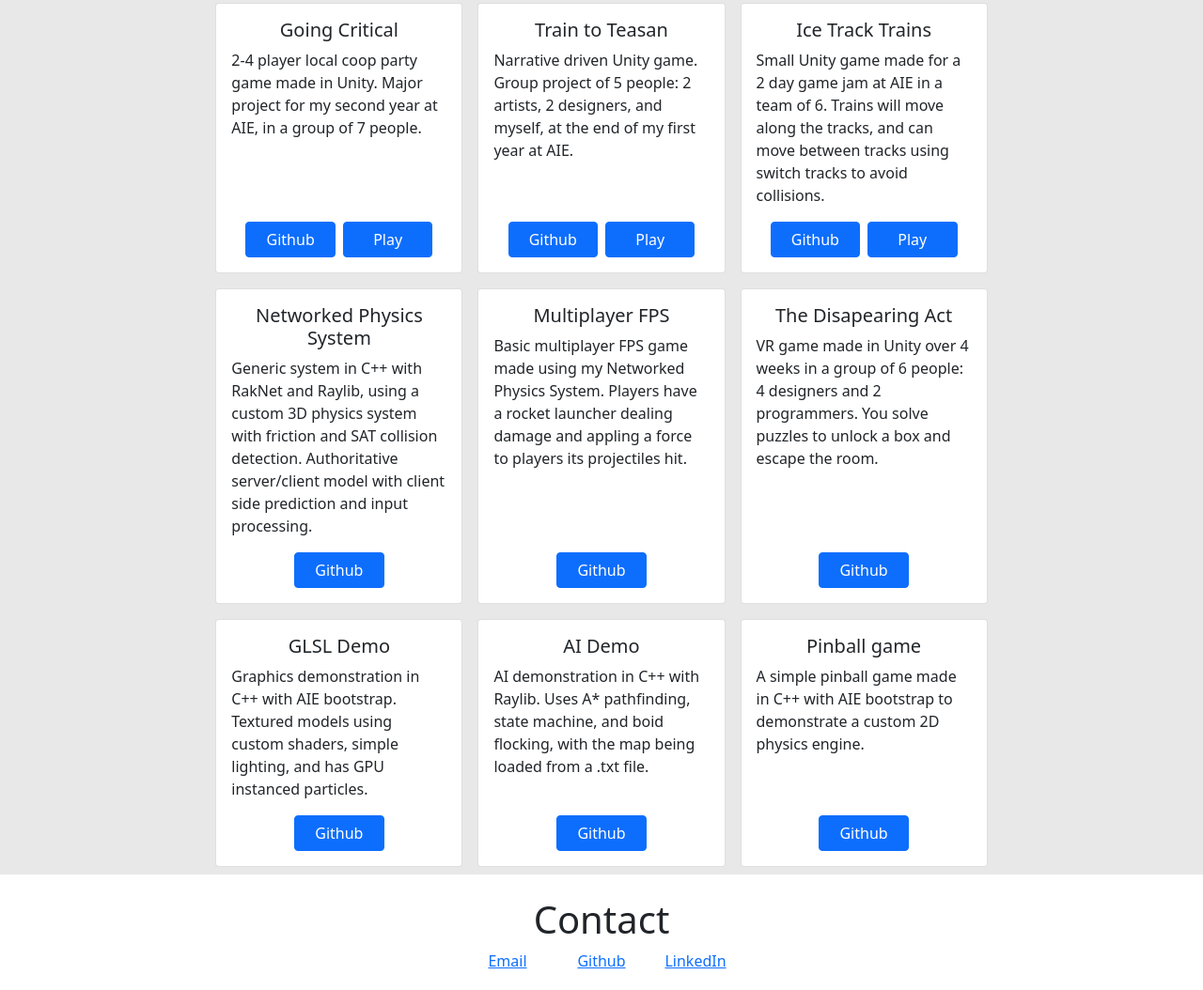
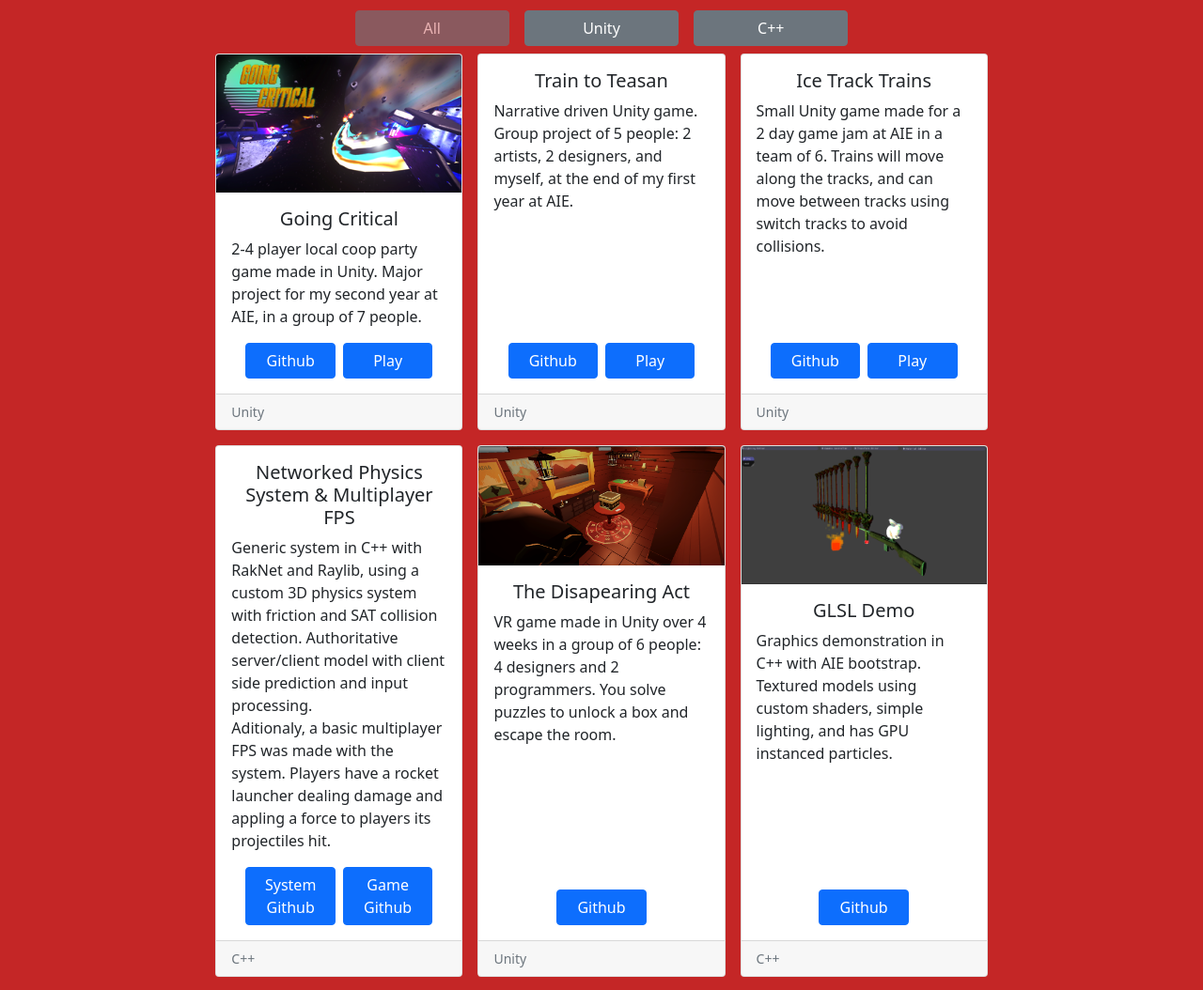
Before and after one commit to TheTastyGravy/TheTastyGravy.github.io, a plain HTML site: page index.html in a window 1280 px wide. Shown: the part 445-1499 px from the top of the page at 94% size. Drawn offline with nearby package versions, Linux system fonts and the light colour scheme.

Commit message:
Update page formatting, Add images

```diff
--- /dev/null
+++ b/custom.css
@@ -0,0 +1 @@
+.portfolio-panel { background-color:#c42626 }
--- a/index.html
+++ b/index.html
@@ -6,13 +6,10 @@
         <meta name="viewport" content="width=device-width, initial-scale=1, shrink-to-fit=no">
         <!-- Bootstrap CSS -->
         <link href="https://cdn.jsdelivr.net/npm/bootstrap@5.0.1/dist/css/bootstrap.min.css" rel="stylesheet" integrity="sha384-+0n0xVW2eSR5OomGNYDnhzAbDsOXxcvSN1TPprVMTNDbiYZCxYbOOl7+AMvyTG2x" crossorigin="anonymous">
-        <!-- Optional JavaScript -->
-        <script src="https://cdn.jsdelivr.net/npm/bootstrap@5.0.1/dist/js/bootstrap.bundle.min.js" integrity="sha384-gtEjrD/SeCtmISkJkNUaaKMoLD0//ElJ19smozuHV6z3Iehds+3Ulb9Bn9Plx0x4" crossorigin="anonymous"></script>
+        <link rel="stylesheet" type="text/css" href="custom.css">
 
         <title>Thomas Dufresne | Game Programmer</title>
     </head>
-
-    <!-- Why are you reading this? Its a lot nicer with CSS... -->
 
     <body>
         <!--Navbar-->
@@ -40,7 +37,7 @@
         </nav>
 
         <!--About me-->
-        <div class="m-3 p-5 " id="About">
+        <div class="m-3 p-5" id="About">
             <div class="">
                 <h1>I'm Thomas Dufresne</h1>
                 <p class="fs-2 mb-2">
@@ -53,30 +50,52 @@
                 -->
             </div>
         </div>
-        <!--<hr>-->
-
 
         <!--Portfolio projects-->
-        <div class="pt-5 pb-2" style="background-color:#E8E8E8">
+        <div class="portfolio-panel pt-5 pb-2">
             <div class="px-3 col-12 col-lg-9 col-xl-8 mx-auto" id="Portfolio">
                 <h1 class="text-center">Projects</h1>
-                <div class="row row-cols-1 row-cols-sm-2 row-cols-md-3 g-3">
-                    <div class="col">
-                        <div class="card h-100">
+                <!--Filters-->
+                <div class="py-2">
+                    <!--Buttons-->
+                    <div class="d-none d-md-flex justify-content-center row-cols-5 gap-3">
+                        <button class="col portfolio-button btn btn-secondary" type="button" onclick="buttonClicked(this.name, '')" name="All" disabled>All</button>
+                        <button class="col portfolio-button btn btn-secondary" type="button" onclick="buttonClicked(this.name, 'unity')" name="Unity">Unity</button>
+                        <button class="col portfolio-button btn btn-secondary" type="button" onclick="buttonClicked(this.name, 'cpp')" name="C++">C++</button>
+                    </div>
+                    <!--Dropdown for mobile-->
+                    <div class="dropdown d-flex d-md-none justify-content-center">
+                        <button class="btn btn-secondary dropdown-toggle col-6 text-center" type="button" id="portfolioDropdownButton" data-bs-toggle="dropdown" aria-expanded="false">
+                            All
+                        </button>
+                        <ul class="dropdown-menu col-6" aria-labelledby="portfolioDropdownButton">
+                            <li><button class="portfolio-button dropdown-item text-center" type="button" onclick="buttonClicked(this.name, '')" name="All" disabled>All</button></li>
+                            <li><button class="portfolio-button dropdown-item text-center" type="button" onclick="buttonClicked(this.name, 'unity')" name="Unity">Unity</button></li>
+                            <li><button class="portfolio-button dropdown-item text-center" type="button" onclick="buttonClicked(this.name, 'cpp')" name="C++">C++</button></li>
+                        </ul>
+                    </div>
+                </div>
+
+                <!--Card list-->
+                <div class="row row-cols-1 row-cols-sm-2 row-cols-lg-3 justify-content-center g-3">
+                    <div class="col card-container">
+                        <div class="card h-100 unity">
+                            <img src="Images/GoingCritical.png" class="card-img-top" alt="Going Critical Image">
                             <div class="card-body d-flex flex-column">
                                 <h5 class="card-title text-center">Going Critical</h5>
                                 <p class="card-text">
                                     2-4 player local coop party game made in Unity. Major project for my second year at AIE, in a group of 7 people.
                                 </p>
                                 <div class="d-flex justify-content-center gap-2 mt-auto">
-                                    <a class="btn btn-primary col-5" href="https://github.com/TheTastyGravy/SpacePirates" type="button">Github</a>
-                                    <a class="btn btn-primary col-5" href="https://andrew-spinks.itch.io/going-critical" type="button">Play</a>
+                                    <a class="btn btn-primary col-5" type="button" href="https://github.com/TheTastyGravy/SpacePirates">Github</a>
+                                    <a class="btn btn-primary col-5" type="button" href="https://andrew-spinks.itch.io/going-critical">Play</a>
                                 </div>
                             </div>
+                            <small class="card-footer text-muted">Unity</small>
                         </div>
                     </div>
-                    <div class="col">
-                        <div class="card h-100">
+                    <div class="col card-container">
+                        <div class="card h-100 unity">
                             <div class="card-body d-flex flex-column">
                                 <h5 class="card-title text-center">Train to Teasan</h5>
                                 <p class="card-text">
@@ -84,14 +103,15 @@
                                     my first year at AIE.
                                 </p>
                                 <div class="d-flex justify-content-center gap-2 mt-auto">
-                                    <a class="btn btn-primary col-5" href="https://github.com/AIESydneyStudents/BlindWurclsElk" type="button">Github</a>
-                                    <a class="btn btn-primary col-5" href="TTT_Build/index.html" type="button">Play</a>
+                                    <a class="btn btn-primary col-5" type="button" href="https://github.com/AIESydneyStudents/BlindWurclsElk">Github</a>
+                                    <a class="btn btn-primary col-5" type="button" href="TTT_Build/index.html">Play</a>
                                 </div>
                             </div>
+                            <small class="card-footer text-muted">Unity</small>
                         </div>
                     </div>
-                    <div class="col">
-                        <div class="card h-100">
+                    <div class="col card-container">
+                        <div class="card h-100 unity">
                             <div class="card-body d-flex flex-column">
                                 <h5 class="card-title text-center">Ice Track Trains</h5>
                                 <p class="card-text">
@@ -99,43 +119,35 @@
                                     and can move between tracks using switch tracks to avoid collisions.
                                 </p>
                                 <div class="d-flex justify-content-center gap-2 mt-auto">
-                                    <a class="btn btn-primary col-5" href="https://github.com/comi999/Game-Jam" type="button">Github</a>
-                                    <a class="btn btn-primary col-5" href="IceTrackTrains_Build/index.html" type="button">Play</a>
+                                    <a class="btn btn-primary col-5" type="button" href="https://github.com/comi999/Game-Jam">Github</a>
+                                    <a class="btn btn-primary col-5" type="button" href="IceTrackTrains_Build/index.html">Play</a>
                                 </div>
                             </div>
+                            <small class="card-footer text-muted">Unity</small>
                         </div>
                     </div>
-                    <div class="col">
-                        <div class="card h-100">
+                    <div class="col card-container">
+                        <div class="card h-100 cpp">
                             <div class="card-body d-flex flex-column">
-                                <h5 class="card-title text-center">Networked Physics System</h5>
+                                <h5 class="card-title text-center">Networked Physics System & Multiplayer FPS</h5>
                                 <p class="card-text">
                                     Generic system in C++ with RakNet and Raylib, using a custom 3D physics system with friction and
                                     SAT collision detection. Authoritative server/client model with client side prediction and input
-                                    processing.
-                                </p>
-                                <div class="d-flex justify-content-center gap-2 mt-auto">
-                                    <a class="btn btn-primary col-5" href="https://github.com/TheTastyGravy/Networked-Physics-System" type="button">Github</a>
-                                </div>
-                            </div>
-                        </div>
-                    </div>
-                    <div class="col">
-                        <div class="card h-100">
-                            <div class="card-body d-flex flex-column">
-                                <h5 class="card-title text-center">Multiplayer FPS</h5>
-                                <p class="card-text">
-                                    Basic multiplayer FPS game made using my Networked Physics System. Players have a rocket launcher
+                                    processing.<br>
+                                    Aditionaly, a basic multiplayer FPS was made with the system. Players have a rocket launcher
                                     dealing damage and appling a force to players its projectiles hit.
                                 </p>
                                 <div class="d-flex justify-content-center gap-2 mt-auto">
-                                    <a class="btn btn-primary col-5" href="#https://github.com/TheTastyGravy/Multiplayer-FPS" type="button">Github</a>
+                                    <a class="btn btn-primary col-5" type="button" href="https://github.com/TheTastyGravy/Networked-Physics-System">System Github</a>
+                                    <a class="btn btn-primary col-5" type="button" href="https://github.com/TheTastyGravy/Multiplayer-FPS">Game Github</a>
                                 </div>
                             </div>
+                            <small class="card-footer text-muted">C++</small>
                         </div>
                     </div>
-                    <div class="col">
-                        <div class="card h-100">
+                    <div class="col card-container">
+                        <div class="card h-100 unity">
+                            <img src="Images/DisappearingAct.png" class="card-img-top" alt="Disapearing Act Image">
                             <div class="card-body d-flex flex-column">
                                 <h5 class="card-title text-center">The Disapearing Act</h5>
                                 <p class="card-text">
@@ -143,13 +155,15 @@
                                     puzzles to unlock a box and escape the room.
                                 </p>
                                 <div class="d-flex justify-content-center gap-2 mt-auto">
-                                    <a class="btn btn-primary col-5" href="https://github.com/loganryan01/VirtualRealityAssignment" type="button">Github</a>
+                                    <a class="btn btn-primary col-5" type="button" href="https://github.com/loganryan01/VirtualRealityAssignment">Github</a>
                                 </div>
                             </div>
+                            <small class="card-footer text-muted">Unity</small>
                         </div>
                     </div>
-                    <div class="col">
-                        <div class="card h-100">
+                    <div class="col card-container">
+                        <div class="card h-100 cpp">
+                            <img src="Images/GLSL.png" class="card-img-top" alt="GLSL Image">
                             <div class="card-body d-flex flex-column">
                                 <h5 class="card-title text-center">GLSL Demo</h5>
                                 <p class="card-text">
@@ -157,13 +171,14 @@
                                     lighting, and has GPU instanced particles.
                                 </p>
                                 <div class="d-flex justify-content-center gap-2 mt-auto">
-                                    <a class="btn btn-primary col-5" href="https://github.com/TheTastyGravy/GLSL-Demo" type="button">Github</a>
+                                    <a class="btn btn-primary col-5" type="button" href="https://github.com/TheTastyGravy/GLSL-Demo">Github</a>
                                 </div>
                             </div>
+                            <small class="card-footer text-muted">C++</small>
                         </div>
                     </div>
-                    <div class="col">
-                        <div class="card h-100">
+                    <div class="col card-container">
+                        <div class="card h-100 cpp">
                             <div class="card-body d-flex flex-column">
                                 <h5 class="card-title text-center">AI Demo</h5>
                                 <p class="card-text">
@@ -171,28 +186,32 @@
                                     map being loaded from a .txt file.
                                 </p>
                                 <div class="d-flex justify-content-center gap-2 mt-auto">
-                                    <a class="btn btn-primary col-5" href="https://github.com/TheTastyGravy/AIProject" type="button">Github</a>
+                                    <a class="btn btn-primary col-5" type="button" href="https://github.com/TheTastyGravy/AIProject">Github</a>
                                 </div>
                             </div>
+                            <small class="card-footer text-muted">C++</small>
                         </div>
                     </div>
-                    <div class="col">
-                        <div class="card h-100">
+                    <div class="col card-container">
+                        <div class="card h-100 cpp">
+                            <img src="Images/Pinball.png" class="card-img-top" alt="Pinball Image">
                             <div class="card-body d-flex flex-column">
-                                <h5 class="card-title text-center">Pinball game</h5>
+                                <h5 class="card-title text-center">Pinball Game</h5>
                                 <p class="card-text">
                                     A simple pinball game made in C++ with AIE bootstrap to demonstrate a custom 2D physics engine.
                                 </p>
                                 <div class="d-flex justify-content-center gap-2 mt-auto">
-                                    <a class="btn btn-primary col-5" href="https://github.com/TheTastyGravy/Pinball-Physics" type="button">Github</a>
+                                    <a class="btn btn-primary col-5" type="button" href="https://github.com/TheTastyGravy/Pinball-Physics">Github</a>
                                 </div>
                             </div>
+                            <small class="card-footer text-muted">C++</small>
                         </div>
                     </div>
 
                     <!-- Card template
-                    <div class="col">
+                    <div class="col card-container">
                         <div class="card h-100">
+                            <img src="..." class="card-img-top" alt="...">
                             <div class="card-body d-flex flex-column">
                                 <h5 class="card-title text-center">Test card</h5>
                                 <p class="card-text">
@@ -202,10 +221,11 @@
                                     in voluptate velit esse cillum dolore
                                 </p>
                                 <div class="d-flex justify-content-center gap-2 mt-auto">
-                                    <a class="btn btn-primary col-5" href="#" type="button">button</a>
-                                    <a class="btn btn-primary col-5" href="#" type="button">button</a>
+                                    <a class="btn btn-primary col-5" type="button" href="#">button</a>
+                                    <a class="btn btn-primary col-5" type="button" href="#">button</a>
                                 </div>
                             </div>
+                            <small class="card-footer text-muted"> </small>
                         </div>
                     </div>
                     -->
@@ -213,7 +233,6 @@
             </div>
         </div>
 
-        <!--<hr>-->
         <br>
 
         <!--Contact info-->
@@ -228,4 +247,8 @@
 
         <br><br><br><br><br><br>
     </body>
+
+    <!-- Optional JavaScript -->
+    <script src="https://cdn.jsdelivr.net/npm/bootstrap@5.0.1/dist/js/bootstrap.bundle.min.js" integrity="sha384-gtEjrD/SeCtmISkJkNUaaKMoLD0//ElJ19smozuHV6z3Iehds+3Ulb9Bn9Plx0x4" crossorigin="anonymous"></script>
+    <script src="script.js"></script>
 </html>
--- /dev/null
+++ b/script.js
@@ -0,0 +1,51 @@
+const cardObjects = document.getElementsByClassName('card')
+var cardArray = Object.values(cardObjects)
+const buttonObjects = document.getElementsByClassName('portfolio-button')
+var buttonArray = Object.values(buttonObjects)
+var dropdown = document.getElementById('portfolioDropdownButton')
+
+
+function showAllCards()
+{
+    for (let i = 0; i < cardArray.length; i++)
+    {
+        cardArray[i].style.display = 'flex';
+        cardArray[i].parentElement.classList.remove('order-5');
+    }
+}
+
+function filterCards(tag)
+{
+    for (let i = 0; i < cardArray.length; i++)
+    {
+        if (cardArray[i].classList.contains(tag))
+        {
+            cardArray[i].style.display = 'flex';
+            cardArray[i].parentElement.classList.remove('order-5');
+        }
+        else
+        {
+            cardArray[i].style.display = 'none';
+            cardArray[i].parentElement.classList.add('order-5');
+        }
+    }
+}
+
+function buttonClicked(name, tag)
+{
+    //reset all buttons
+    buttonArray.forEach(button => {
+        button.disabled = false;
+    });
+
+    document.getElementsByName(name).forEach(button => {
+        button.disabled = true;
+    });
+    dropdown.innerHTML = name;
+
+    //filter cards using tag
+    if (tag == '')
+        showAllCards();
+    else
+        filterCards(tag);
+}
```
Also changed, not shown: Images/DisappearingAct.png (added), Images/GLSL.png (added), Images/GoingCritical.png (added), Images/Pinball.png (added).
